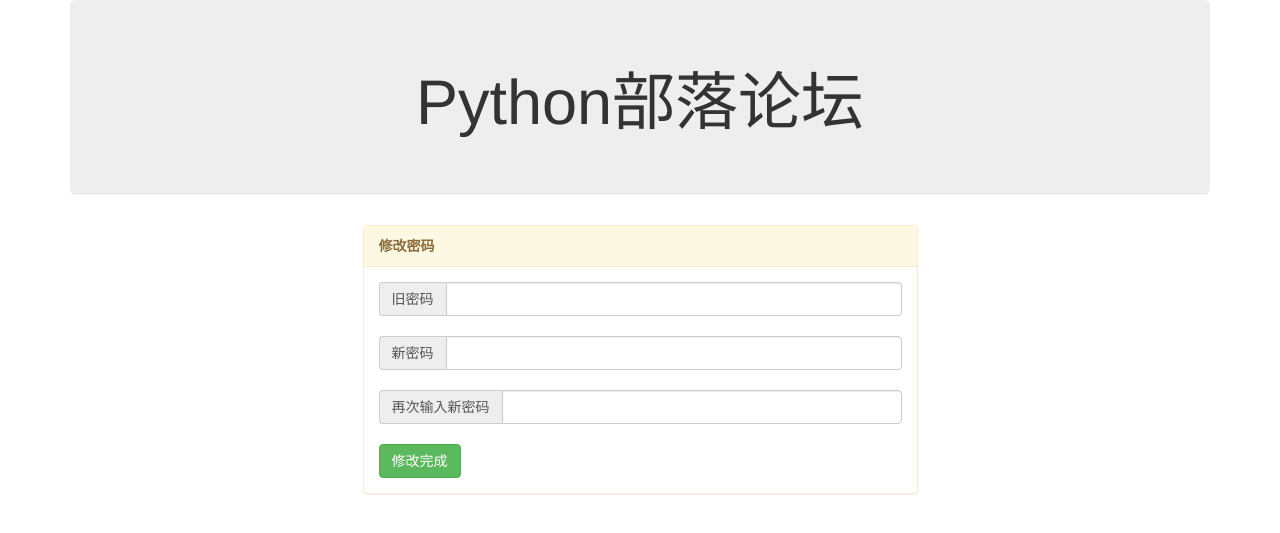
After one commit to Adamwinwho/django, a Django app: template templates/registration/password_change_form.html in a window 1280 px wide. The commit adds this page. Shown: the top 533 px of the page. Run offline with Django 3.2, Linux system fonts and the light colour scheme; the template is opened without the code that fills it, so the values that code supplies are empty; parts of the project's set-up code (start-up, migrations or seed data) failed here and were passed over; some libraries are stand-ins or nearby versions.

Commit message:
添加修改密码功能

```diff
--- a/blocks/templates/blocks_list.html
+++ b/blocks/templates/blocks_list.html
@@ -34,6 +34,7 @@
               {% if user.is_authenticated %}
                 <p>{{user.username}}.欢迎来到论坛</p>
                 <a href="{% url "logout_then_login" %}">登出</a>
+				<a href="{% url "password_change" %}">修改密码</a>
               {% else %}
                 <p>匿名用户.请<a href="{% url "login" %}">登陆</a></p>
               {% endif %}
--- /dev/null
+++ b/templates/registration/password_change_done.html
@@ -0,0 +1 @@
+&nbsp;&nbsp;密码修改成功
--- /dev/null
+++ b/templates/registration/password_change_form.html
@@ -0,0 +1,33 @@
+{% extends "base.html" %}
+{% block content %}
+  <div class="col-sm-3">
+	&nbsp;
+  </div>
+  <div class="col-sm-6">
+	<div class="panel panel-warning">
+	  <div class="panel-heading">
+		<b>修改密码</b>
+	  </div>
+	  <div class="panel-body">
+	    <form action="" method="post">{% csrf_token %}
+	      <div class="input-group">
+			<span class="input-group-addon">旧密码</span>
+			<input id="id_old_password" maxlength="254" name="old_password" type="password" class="form-control"/>
+		  </div>
+		  <br />
+	      <div class="input-group">
+			<span class="input-group-addon">新密码</span>
+			<input id="id_new_password1" maxlength="254" name="new_password1" type="password" class="form-control"/>
+		  </div>
+		  <br />
+	      <div class="input-group">
+			<span class="input-group-addon">再次输入新密码</span>
+			<input id="id_new_password2" maxlength="254" name="new_password2" type="password" class="form-control"/>
+		  </div>
+		  <br />
+		  <button class="btn btn-success" type="submit" value="提交">修改完成</button>
+	    </form>
+	  </div>
+	</div>
+  </div>
+{% endblock%}
```
Also changed, not shown: db.sqlite3.
